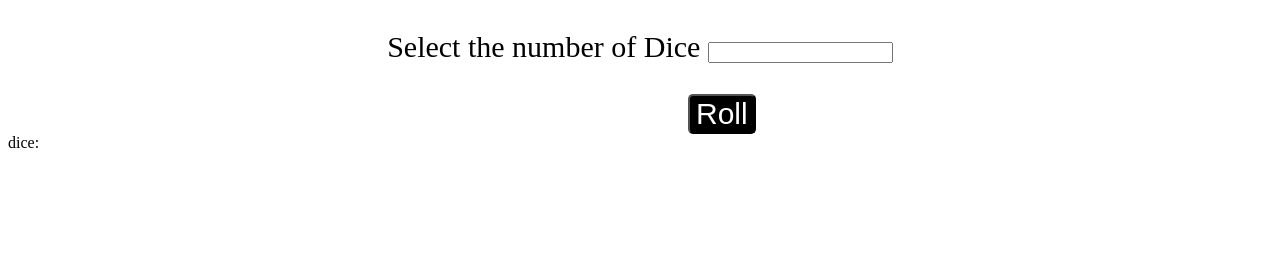
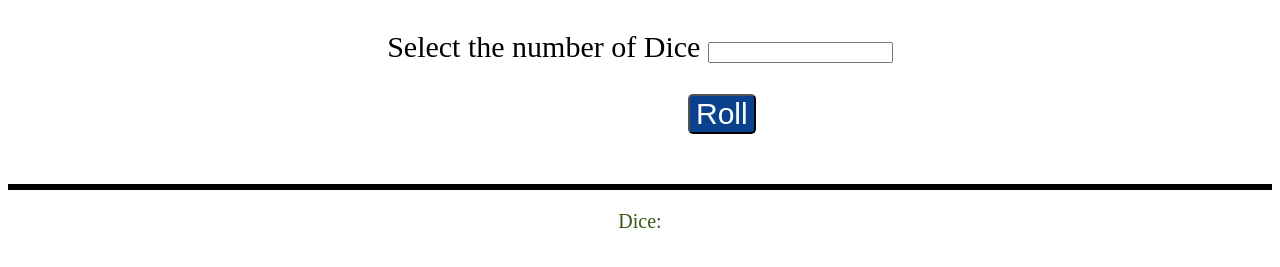
Before and after one commit to avash04/dice-roller, a plain HTML site: page index.html in a window 1280 px wide. Both pictures are taken after a click on the button "Roll". Shown: the part 115-382 px from the top of the page. Drawn offline with Linux system fonts and the light colour scheme.

Commit message:
changes in coloring and spacing

```diff
--- a/code.js
+++ b/code.js
@@ -11,6 +11,6 @@ const values= Math.floor((Math.random()*6)+1);
 result.push(values);
 img.push(`<img src="img/${values}.png" alt="dice">`);
 }
-resultDisplay.textContent=`dice:${result.join(",")}`;
+resultDisplay.textContent=`Dice:${result.join(", ")}`;
 imgDisplay.innerHTML = img.join(" ");
 }
--- a/index.html
+++ b/index.html
@@ -13,8 +13,10 @@
     <input type="number" min="1" placeholder=" "  id="numSelector"><br>
     </div>
 <button onclick="diceRoll()">Roll</button>
+<div id="partition"></div>
+<div id="resultDisplay"></div>
 <div id="imgDisplay"></div>
-<div id="resultDisplay"></div>
+
     <script src="code.js">
 
     </script>
--- a/style.css
+++ b/style.css
@@ -19,10 +19,38 @@ button{
     font-size: 30px;
     margin-left: 680px;
     color: rgb(255, 255, 255);
-    background-color: black;
+    background-color: rgb(9, 65, 143);
 }
 
 button:hover{
     background-color: beige;
-    color: black;
+    color: rgb(4, 138, 227);
 }
+
+#imgDisplay {
+    display: flex;
+    justify-content: center;
+    flex-wrap: wrap;
+    gap: 50px;
+    margin-top: 20px;
+
+}
+
+#resultDisplay{
+    display: flex;
+    justify-content: center;
+    font-size: 20px;
+    padding: 20px;
+    margin-bottom: 20px;
+    word-spacing: 50px;
+    color: rgb(57, 86, 23);
+}
+#partition{
+border: solid;
+color: black;
+margin-top: 50px;
+}
+
+#numSelector{
+text-align: center;
+}
```
Also changed, not shown: 1 other file.
